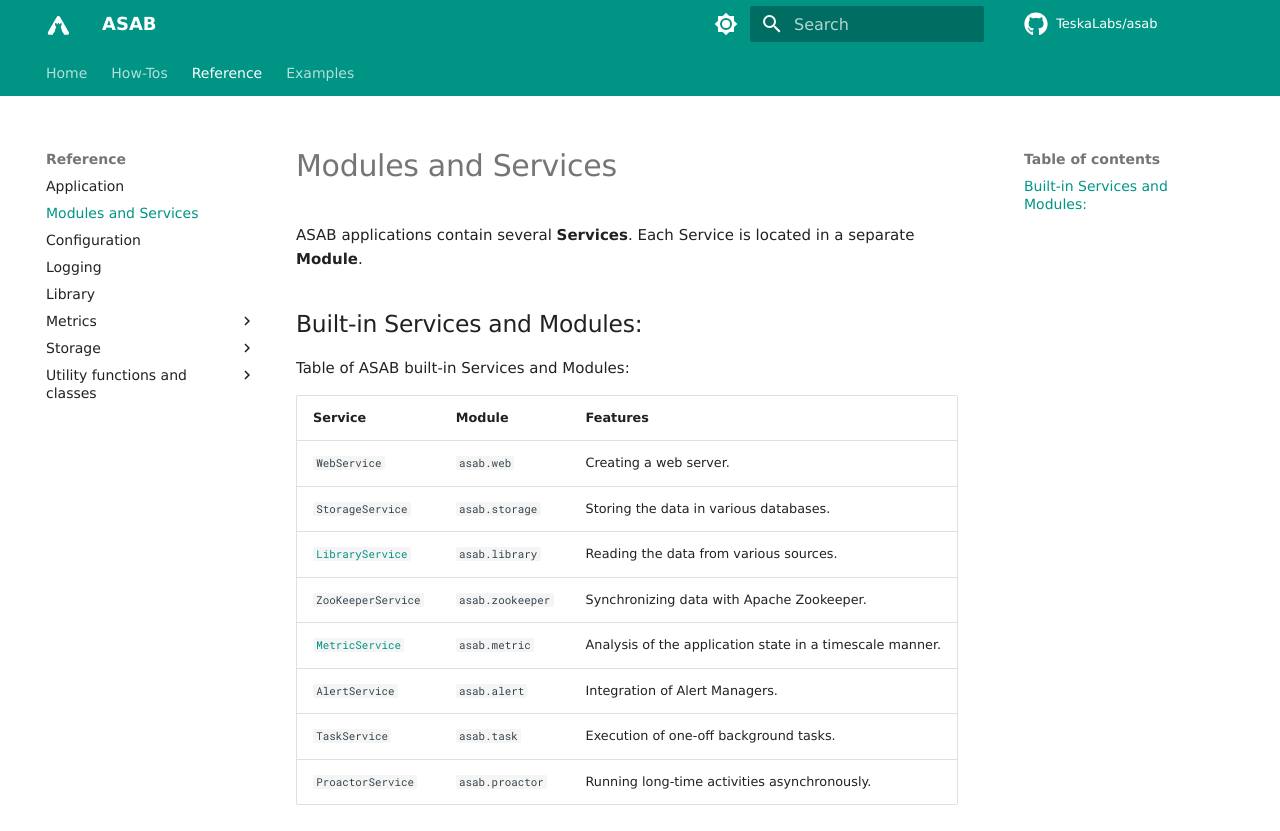
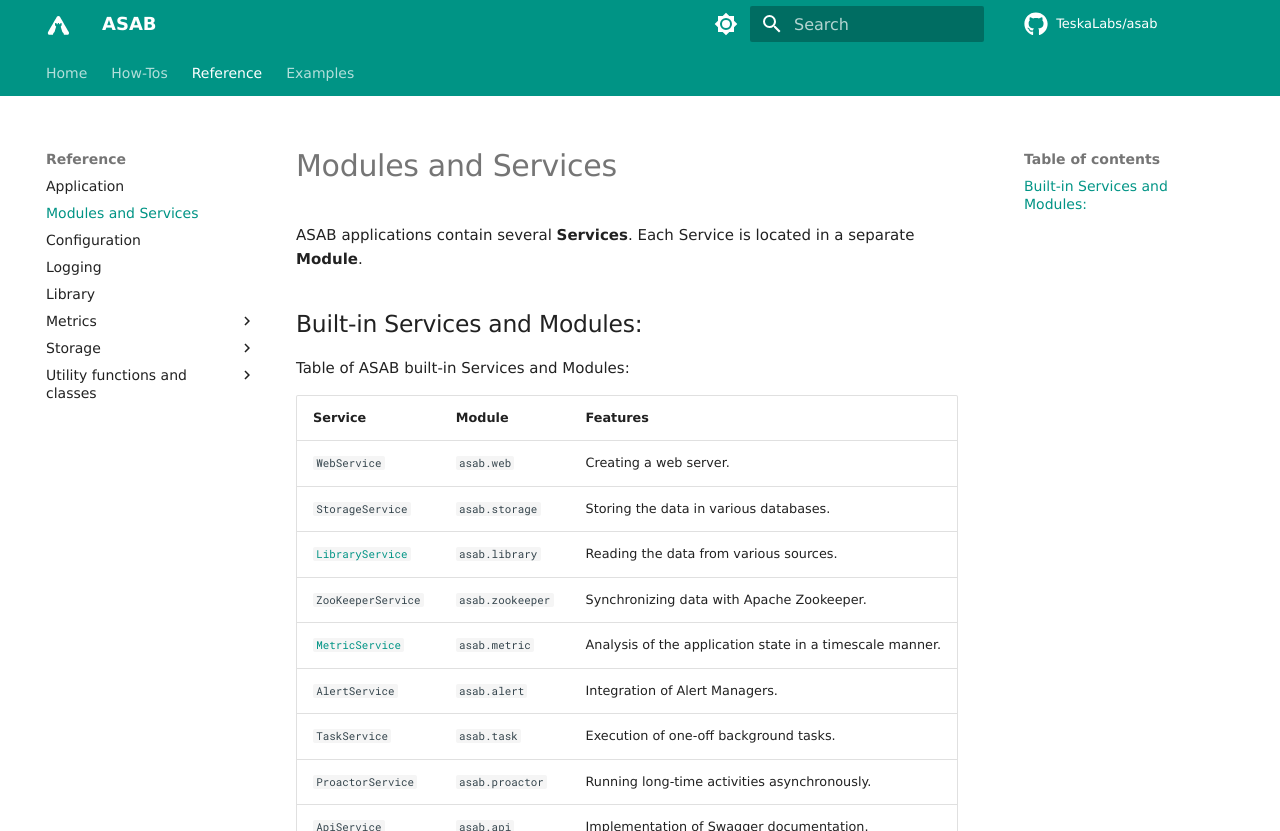
Before and after one commit to TeskaLabs/asab, an MkDocs documentation site: the page built from docs/reference/modules_services/reference.md, in a window 1280 px wide and 1275 px high, cut to the strip 0-831 px from the top of the window. Built offline with MkDocs 1.6.1 and Material for MkDocs 9.7.7, drawn with Linux system fonts in a browser that asks for light colours; some web fonts are replaced; comment, search, counter and statistics services are not loaded.

Commit message:
Add API Service

```diff
--- a/docs/reference/modules_services/reference.md
+++ b/docs/reference/modules_services/reference.md
@@ -16,6 +16,7 @@
 | `AlertService`| `asab.alert` | Integration of Alert Managers. |
 | `TaskService`| `asab.task`| Execution of one-off background tasks. |
 | `ProactorService` | `asab.proactor` | Running long-time activities asynchronously. |
+| `ApiService`| `asab.api` | Implementation of Swagger documentation. |
 
 
 ::: asab.Module
```
